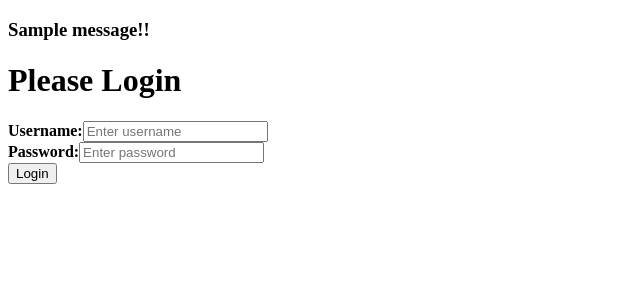
After one commit to Puneeth-24/Flask_Notes_app, a Flask app: page /login in a window 1280 px wide. The commit adds this page. Shown: the top 300 px of the page, without its empty margins (0-640 px from the left). Run offline with Flask 3, Linux system fonts and the light colour scheme; tables that the repository leaves empty hold one stand-in row (values such as "Sample post"); one stand-in notice (Sample message) is shown.

Commit message:
add login,logout and signup features

```diff
--- a/extensions.py
+++ b/extensions.py
@@ -1,2 +1,7 @@
 from flask_sqlalchemy import SQLAlchemy
+from flask_login import LoginManager
+from flask_bcrypt import Bcrypt
+
 db=SQLAlchemy()
+login_manager=LoginManager()
+bcrypt=Bcrypt()
--- a/requirements.txt
+++ b/requirements.txt
@@ -1,8 +1,12 @@
 alembic==1.16.4
+bcrypt==4.3.0
 blinker==1.9.0
 click==8.2.1
+dotenv==0.9.9
 Flask==3.1.1
+Flask-Bcrypt==1.0.1
 flask-cors==6.0.1
+Flask-Login==0.6.3
 Flask-Migrate==4.1.0
 Flask-SQLAlchemy==3.1.1
 greenlet==3.2.3
@@ -10,6 +14,7 @@ itsdangerous==2.2.0
 Jinja2==3.1.6
 Mako==1.3.10
 MarkupSafe==3.0.2
+python-dotenv==1.1.1
 SQLAlchemy==2.0.42
 typing_extensions==4.14.1
 Werkzeug==3.1.3
--- a/routes.py
+++ b/routes.py
@@ -1,57 +1,86 @@
 from flask import render_template,request,session,flash,redirect,url_for,send_from_directory
+from flask_login import login_user,logout_user,current_user,login_required
 from models import User,Note
-from extensions import db
+from extensions import db,bcrypt
 import json
 from sqlalchemy.exc import SQLAlchemyError
 import os,uuid
 
 def register_routes(app):
 
-    #check if user exists if not create the user
-    @app.route('/',methods=['GET','POST'])
+
+    @app.route('/')
     def welcome():
+        return render_template('welcome.html')
+
+    @app.route('/signup',methods=['GET','POST'])
+    def signup():
+        if request.method=='GET':
+            return render_template('signup.html')
+
         if request.method=='POST':
-            username=request.form.get('name').strip()
-            if not username:
-                flash("Please enter a valid name.")
-                return redirect(url_for('welcome'))
+            username=request.form.get('username')
+            password=request.form.get('password')
+
+            #checking if the user exists already
+            checking_user=User.query.filter_by(username=username).first()
+            if  checking_user:
+                flash("User already exists")
+                redirect(url_for('signup'))
+
+            hash_password=bcrypt.generate_password_hash(password)
+            user=User(username=username,password=hash_password)
+            try:
+                db.session.add(user)
+                db.session.commit()
+                flash('Sign up successfull')
+            except Exception :
+                db.session.rollback()
+                flash("Something went wrong during sigining up, please try agian later!!")
+            return redirect(url_for('welcome'))
+
+    @app.route('/login',methods=['GET','POST'])
+    def login():
+        if request.method=='GET':
+            return render_template('login.html')
+        if request.method=='POST':
+            username=request.form.get('username')
+            password=request.form.get('password')
+
             user=User.query.filter_by(username=username).first()
             if not user:
-                user=User(username=username)
-                try:
-                    db.session.add(user)
-                    db.session.commit()
-                except Exception as e:
-                    db.session.rollback()
-                    flash('Error occured during user creation','error')
-                    return redirect(url_for('welcome'))
+                flash('User does not exist,please sign up')
+                return redirect(url_for('signup'))
+            if bcrypt.check_password_hash(user.password,password):
+                login_user(user)
+                return redirect(url_for('home'))
+            else:
+                flash('Wrong password, please try again!!')
+                return redirect(url_for('login'))
+
+    @app.route('/logout')
+    @login_required
+    def logout():
+        logout_user()
+        flash('Successfully logged out!!')
+        return redirect(url_for('welcome'))
 
 
-            session.clear()
-            session['username']=user.username
-            session['user_id']=user.user_id
-            flash(f"Welcome {user.username}")
-            return redirect(url_for('home'))
-        session.clear()
-        return render_template('welcome.html')
+
 
     #display the notes
     @app.route('/home')
+    @login_required
     def home():
-        if 'user_id' not in session:
-            return redirect(url_for('welcome'))
-        username=session.get('username')
-        user_id=session.get('user_id')
-        user=User.query.get(user_id)
+        username=current_user.username
         notes=[
-            (note.title,note.note,note.note_id) for note in user.notes
+            (note.title,note.note,note.note_id) for note in current_user.notes
         ]
         return render_template('home.html',notes=notes,name=username)
 
     @app.route('/add',methods=['GET','POST'])
+    @login_required
     def add_note():
-        if 'user_id' not in session:
-            return redirect(url_for('welcome'))
         notes=[]
         if request.method=='POST':
             if "file" in request.files:
@@ -62,7 +91,7 @@ def register_routes(app):
                         for task in uploaded_json_file:
                             title=task['title'].strip()
                             note_content=task['note'].strip()
-                            notes.append(Note(user_id=session.get('user_id'),title=title,note=note_content))
+                            notes.append(Note(user_id=current_user.user_id,title=title,note=note_content))
                             # new_note=Note(user_id=session.get('user_id'),title=title,note=note_content)
                             # db.session.add(new_note)
                             # db.session.commit()
@@ -73,7 +102,7 @@ def register_routes(app):
             title=request.form.get('title','').strip()
             note_content=request.form.get('note','').strip()
             if title!='' and note_content !='':
-                notes.append(Note(user_id=session.get('user_id'),title=title,note=note_content))
+                notes.append(Note(user_id=current_user.user_id,title=title,note=note_content))
 
             try:
                 db.session.add_all(notes)
@@ -88,9 +117,8 @@ def register_routes(app):
         return render_template('add_note.html')
 
     @app.route('/download')
+    @login_required
     def download():
-        if 'user_id' not in session:
-            return redirect(url_for('welcome'))
         user_id=session.get('user_id')
         user=User.query.get(user_id)
         tasks_as_dict=[{'title':note.title,'note':note.note}for note in user.notes]
@@ -109,12 +137,11 @@ def register_routes(app):
         return send_from_directory('downloads',filename,as_attachment=True,download_name='task.json')
 
     @app.route('/remove/<int:note_id>',methods=['DELETE'])
+    @login_required
     def remove(note_id):
-        if 'user_id' not in session:
-            return redirect(url_for('welcome'))
         try:
             note=Note.query.get(note_id)
-            if note and note.user_id==session['user_id']:
+            if note and note.user_id==current_user.user_id:
                 db.session.delete(note)
                 db.session.commit()
                 flash('Successfully removed note')
--- a/templates/base.html
+++ b/templates/base.html
@@ -7,7 +7,14 @@
     <link rel="stylesheet" href="{{url_for('static',filename='style.css')}}">
 </head>
 <body>
-    <main>{% block content %}{% endblock %}</main>
+    <main>{% block content %}
+        {% with message=get_flashed_messages() %}
+        {% if message %}
+            <h3>{{message[0]}}!!</h3>
+
+        {% endif %}
+    {% endwith %}
+    {% endblock %}</main>
     <footer></footer>
         {% block javascript %}
 
--- a/templates/download_page.html
+++ b/templates/download_page.html
@@ -1,6 +1,7 @@
 {% extends 'base.html' %}
 {% block title %}Download{% endblock title %}
 {% block content %}
+    {{super()}}
     <h1>Download JSON file</h1>
     <a href="{{ url_for('downloadFile', filename=filename) }}">Download</a>
 {% endblock content %}
--- /dev/null
+++ b/templates/login.html
@@ -0,0 +1,11 @@
+{% extends 'base.html' %}
+{% block title %}Login{% endblock title %}
+{% block content %}
+    {{super()}}
+    <h1>Please Login</h1>
+    <form action="{{url_for('login')}}" method="post">
+        <label for="username"><strong>Username:</strong></label><input type="text" name="username" placeholder="Enter username"><br>
+        <label for="password"><strong>Password:</strong></label><input type="password" name="password" placeholder="Enter password"><br>
+        <button type="submit">Login</button>
+    </form>
+{% endblock content %}
```
Also changed, not shown: app.py (+13 -2 lines), migrations/versions/c3bacf11c5f2_.py (renamed from migrations/versions/84fa1cadae55_.py, +5 -3 lines), models.py (+7 -1 lines), templates/home.html (+2 -7 lines), templates/signup.html (added, +15 -0 lines), templates/welcome.html (+10 -9 lines).
